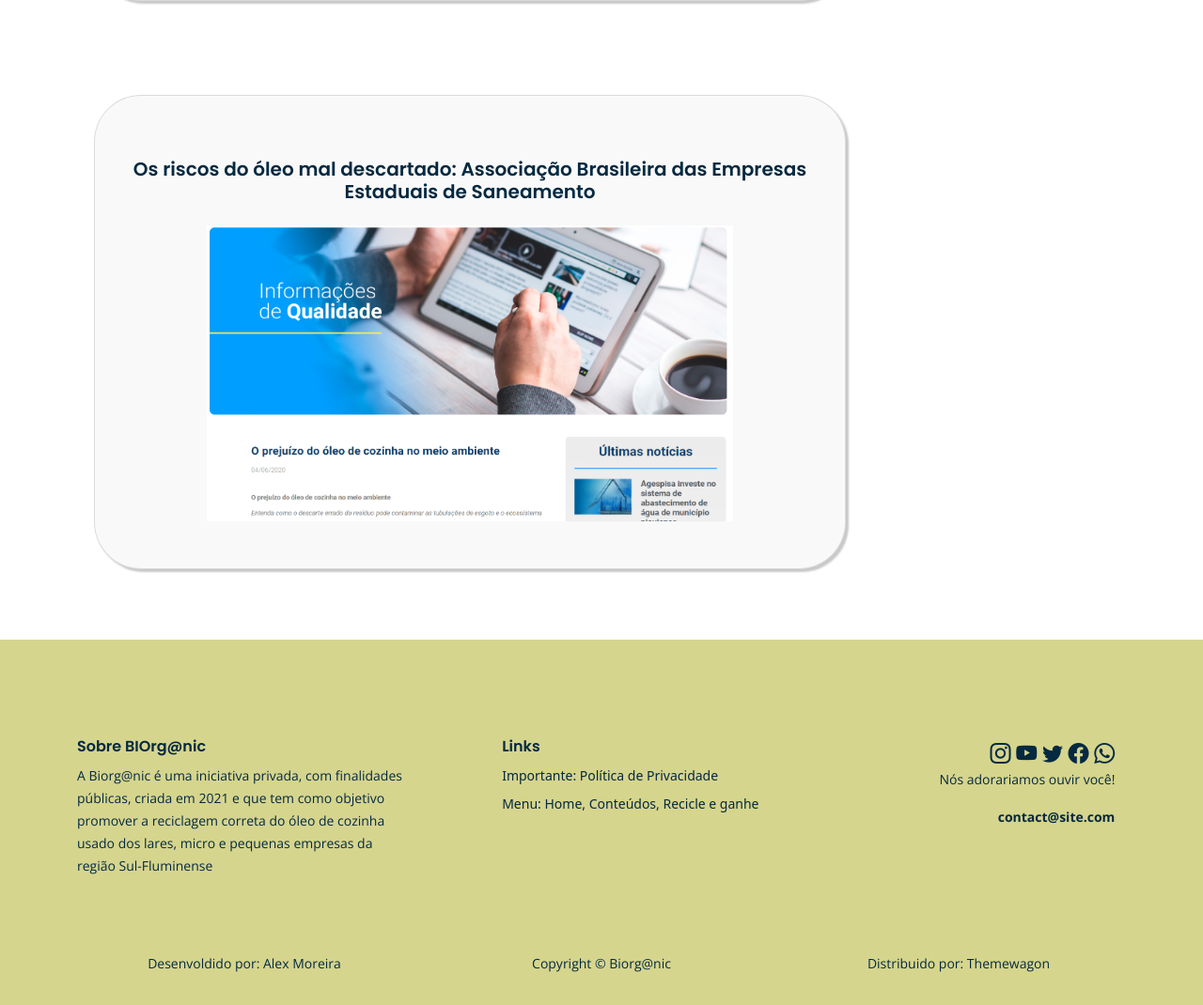
After one commit to MoreiraAlex/UnivespPI-BioOrganic, a Django app: page /contents in a window 1280 px wide. The commit adds this page. Shown: the part 1825-2895 px from the top of the page at 94% size. Run offline with Django 4.2, Linux system fonts and the light colour scheme; some libraries are stand-ins or nearby versions.

Commit message:
Adicionando pagina de conteudos

```diff
--- a/bio/urls.py
+++ b/bio/urls.py
@@ -6,5 +6,6 @@
 urlpatterns = [
     path('', views.home, name='home'),
     path('privacy', views.privacy, name='privacy'),
+    path('contents', views.contents, name='contents'),
     path('manun', views.manun, name='manutenção'),
 ]
--- a/bio/views.py
+++ b/bio/views.py
@@ -17,6 +17,8 @@
 
     return render(request, 'home.html', {'users': count_user, 'liters_oil': int(count_liters), 'liters_water': count_water})
 
+def contents(request):
+    return render(request, 'contents.html')
 
 def privacy(request):
     return render(request, 'privacy.html')
--- a/static/css/custom_styles.css
+++ b/static/css/custom_styles.css
@@ -396,3 +396,49 @@
         width:100%!important;
     }
 }
+
+/**********************/
+/*      Contents      */
+/**********************/
+
+.nav-content{
+    display: flex;
+
+    padding: 75px 0;
+}
+
+.nav-content .nav-content-group{
+    width: 25%;
+    height: 500px;
+    border: rgba(0,0,0,.125) solid 1px;
+    border-radius: 50px;
+    box-shadow: 3px 3px 2px rgba(0, 0, 0, 0.215);
+    background-color: rgba(0, 0, 0, 0.025);
+    padding: 50px 50px;
+}
+
+.nav-content .nav-content-group .icons i{
+    color: black;
+    font-size: 30px;
+    margin-right: 10px;
+}
+
+.content{
+    display: flex;
+    flex-direction: column;
+    gap: 100px;
+    width: 70%;
+    padding: 0px 100px;
+}
+
+.content .card-content{
+    padding: 50px 0;
+    border-radius: 50px;
+    box-shadow: 3px 3px 2px rgba(0, 0, 0, 0.215);
+    background-color: rgba(0, 0, 0, 0.025);
+    text-align: center;
+}
+
+.content .card-content iframe{
+    margin: auto;
+}
--- a/templates/base.html
+++ b/templates/base.html
@@ -55,7 +55,7 @@
                         <a class="nav-link" aria-current="page" href="/">Home</a>
                     </li>
                     <li class="nav-item">
-                        <a class="nav-link" href="/manun">Conteúdos</a>
+                        <a class="nav-link" href="/contents">Conteúdos</a>
                     </li>
                     <li class="nav-item">
                         {% if user.is_authenticated %}
--- /dev/null
+++ b/templates/base_contents.html
@@ -0,0 +1,28 @@
+{% extends 'base.html' %}
+{% load static %}
+
+{% block content %}
+    <div class="nav-content">
+        <div class="content">
+            {% block content_profile %}
+            {% endblock %}
+        </div>
+        <div id="list-example" class="list-group nav-content-group">
+            <h5>Está gostando? Confira nossas redes para mais conteúdos</h5>
+            <span class="icons">
+                <a href="#"><i class="bi bi-instagram"></i></a>
+                <a href="#"><i class="bi bi-youtube"></i></a>
+                <a href="#"><i class="bi bi-twitter"></i></a>
+                <a href="#"><i class="bi bi-facebook"></i></a>
+            </span>
+            <br>
+            <br>
+            <h5>Categorias</h5>
+            <form action="">
+                <input type="radio"> Videos
+                <br>
+                <input type="radio"> Materias
+            </form>
+        </div>
+    </div>
+{% endblock %}
--- /dev/null
+++ b/templates/contents.html
@@ -0,0 +1,34 @@
+{% extends 'base_contents.html' %}
+
+{% block title %} {{ block.super }} | Conteúdos {% endblock %}
+
+{% block content_profile %}
+<div class="card card-content" style="width: 50rem;">
+    <div class="card-body card-body-content">
+        <h5 class="card-title">Você sabe fazer o descarte do Óleo de Cozinha corretamente? Então se liga neste vídeo!</h5>
+    </div>
+    <iframe width="560" height="315" src="https://www.youtube.com/embed/1HccDJzA4fU" title="YouTube video player" frameborder="0" allow="accelerometer; autoplay; clipboard-write; encrypted-media; gyroscope; picture-in-picture" allowfullscreen></iframe>
+</div>
+<div class="card card-content" style="width: 50rem;">
+    <div class="card-body card-body-content">
+        <h5 class="card-title">Óleo de cozinha e os danos ao meio ambiente</h5>
+    </div>
+    <iframe width="560" height="315" src="https://www.youtube.com/embed/pgAzoOCwSE0" title="YouTube video player" frameborder="0" allow="accelerometer; autoplay; clipboard-write; encrypted-media; gyroscope; picture-in-picture" allowfullscreen></iframe>
+</div>
+<div class="card card-content" style="width: 50rem;">
+    <div class="card-body card-body-content">
+        <h5 class="card-title">Como descartar Óleo de Cozinha?</h5>
+    </div>
+    <iframe width="560" height="315" src="https://www.youtube.com/embed/9Zk1Jw5PAcM" title="YouTube video player" frameborder="0" allow="accelerometer; autoplay; clipboard-write; encrypted-media; gyroscope; picture-in-picture" allowfullscreen></iframe>
+</div>
+
+<div class="card card-content" style="width: 50rem;">
+    <div class="card-body card-body-content">
+        <h5 class="card-title">Os riscos do óleo mal descartado: Associação Brasileira das Empresas Estaduais de Saneamento</h5>
+    </div>
+    <a target="_blank" href="https://aesbe.org.br/novo/o-prejuizo-do-oleo-de-cozinha-no-meio-ambiente/#:~:text=O%20descarte%20correto%20do%20%C3%B3leo,atrav%C3%A9s%20de%20organiza%C3%A7%C3%B5es%20n%C3%A3o%20governamentais.">
+        <img src="/static/images/materia.png" alt="..." style="width: 560px; height: 315px;">
+    </a>
+</div>
+
+{% endblock %}
```
Also changed, not shown: static/images/materia.png (added).
